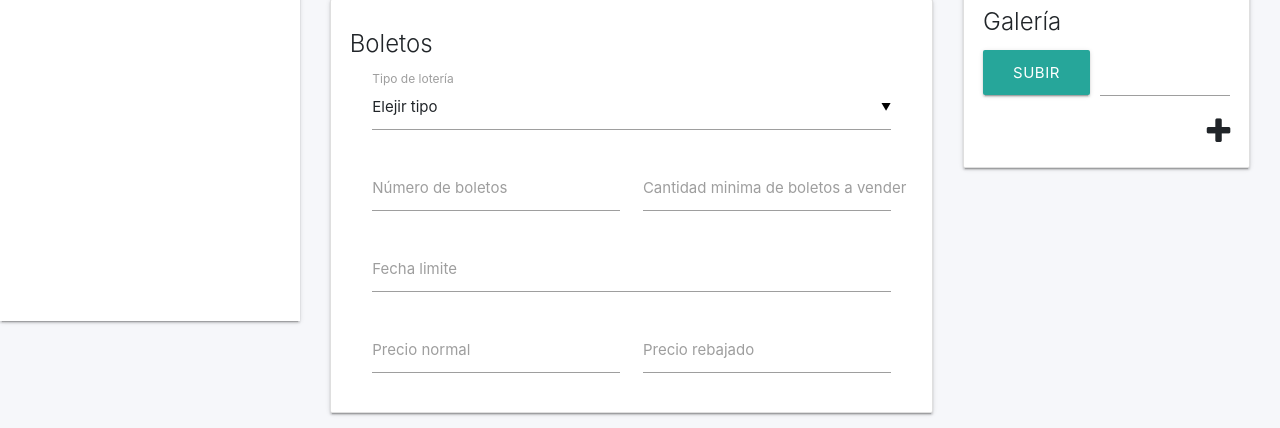
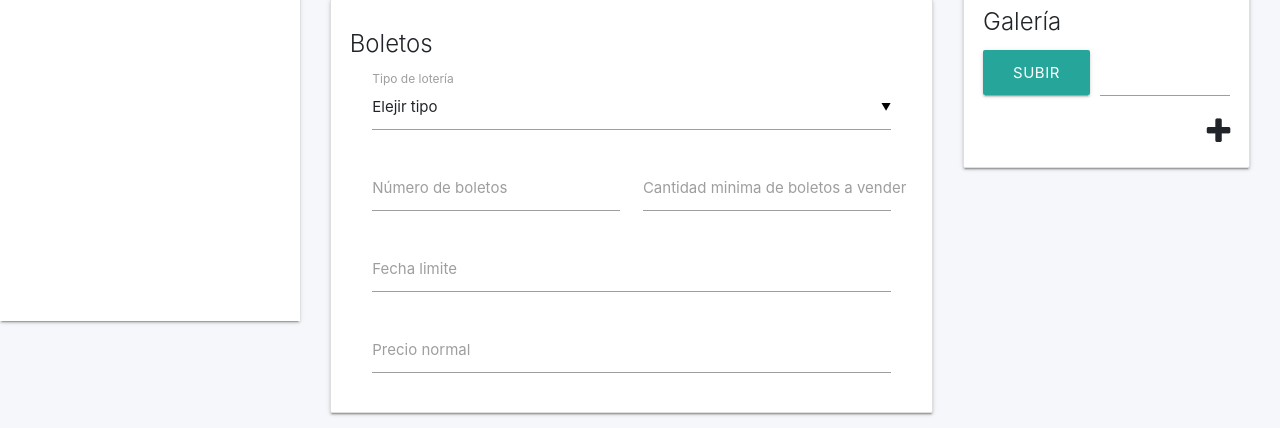
Before and after one commit to DarthAlx/RifaWeb2.0, a Laravel app: page /RifaWeb/productos/nuevo in a window 1280 px wide. Shown: the part 539-967 px from the top of the page. Run offline with Laravel 8, Linux system fonts and the light colour scheme; a user stored in the database is signed in; data comes from the database, SQL or seed files in the repository; settings files or empty folders that the repository lacks are supplied; some libraries are stand-ins or nearby versions.

Commit message:
Precio especial commented

```diff
--- a/app/Http/Controllers/ProductoController.php
+++ b/app/Http/Controllers/ProductoController.php
@@ -32,7 +32,7 @@ class ProductoController extends Controller
         $producto->sku=$request->sku;
         $producto->descripcion=$request->descripcion;
         $producto->precio=$request->precio;
-        $producto->precio_especial=$request->precio_especial;
+        //$producto->precio_especial=$request->precio_especial;
         $producto->boletos=$request->boletos;
         $producto->minimo=$request->minimo;
         $producto->fecha_limite=date_create($request->fecha_limite);
@@ -158,7 +158,7 @@ class ProductoController extends Controller
         $producto->precio=$request->precio;
         $producto->loteria=$request->loteria;
         $producto->sku=$request->sku;
-        $producto->precio_especial=$request->precio_especial;
+        //$producto->precio_especial=$request->precio_especial;
         $producto->boletos=$request->boletos;
         $producto->minimo=$request->minimo;
         $producto->fecha_limite=date_create($request->fecha_limite);
--- a/resources/views/admin/productonuevo.blade.php
+++ b/resources/views/admin/productonuevo.blade.php
@@ -119,14 +119,14 @@
 					        </div>
 					      </div>
 					      <div class="row">
-					        <div class="input-field col col-md-6">
+					        <div class="input-field col col-md-12">
 					          <input id="precio" name="precio" type="text" class="validate" value="{{old('precio')}}" required>
 					          <label for="precio">Precio normal</label>
 					        </div>
-					        <div class="input-field col col-md-6">
+					        <!--div class="input-field col col-md-6">
 					          <input id="precio_especial" namee="precio_especial" type="text" value="{{old('precio_especial')}}" class="validate">
 					          <label for="precio_especial">Precio rebajado</label>
-					        </div>
+					        </div-->
 					      </div>
 
 
--- a/resources/views/admin/productosupdate.blade.php
+++ b/resources/views/admin/productosupdate.blade.php
@@ -136,10 +136,10 @@
 					          <input id="precio" name="precio" type="text" class="validate" value="{{$producto->precio or old('precio')}}" required>
 					          <label for="precio">Precio normal</label>
 					        </div>
-					        <div class="input-field col col-md-6">
+					        <!--div class="input-field col col-md-6">
 					          <input id="precio_especial" name="precio_especial" type="text" value="{{$producto->precio_especial or old('precio_especial')}}" class="validate">
 					          <label for="precio_especial">Precio rebajado</label>
-					        </div>
+					        </div-->
 					      </div>
 
 
```
